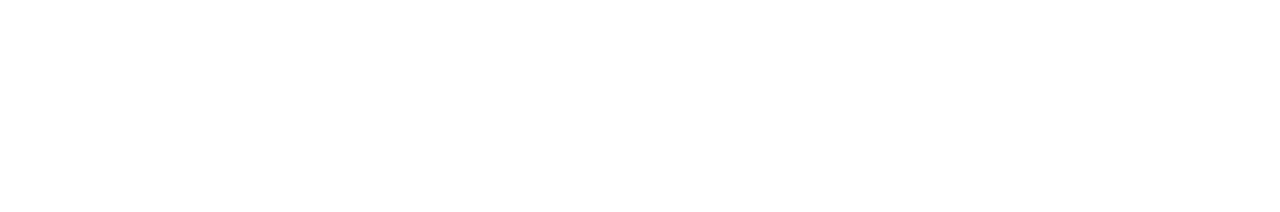
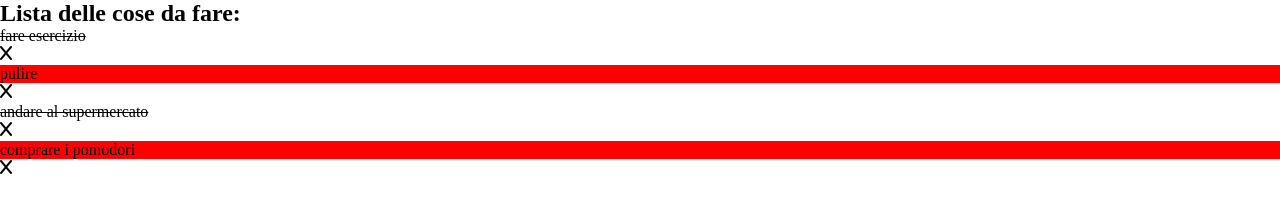
Before and after one commit to michelecamera1995/VUE-todolist, a plain HTML site: page index.html in a window 1280 px wide. Drawn offline with nearby package versions, Linux system fonts and the light colour scheme.

Commit message:
creation exercise

```diff
--- a/css/style.css
+++ b/css/style.css
@@ -0,0 +1,18 @@
+
+	* {
+        box-sizing:border-box;
+        margin:0px;
+        padding:0px;
+        overflow-x: hidden;
+        overflow-y: hidden;
+    }
+
+    .barred{
+        text-decoration: line-through;
+
+    }
+
+    .red{
+        background-color: red;
+
+    }
--- a/index.html
+++ b/index.html
@@ -1,15 +1,33 @@
 <!DOCTYPE html>
 <html lang="en">
+
 <head>
     <meta charset="UTF-8">
     <meta http-equiv="X-UA-Compatible" content="IE=edge">
     <meta name="viewport" content="width=device-width, initial-scale=1.0">
+    <link rel="stylesheet"
+        href="https://cdnjs.cloudflare.com/ajax/libs/font-awesome/6.1.1/css/all.min.css"
+        integrity="sha512-KfkfwYDsLkIlwQp6LFnl8zNdLGxu9YAA1QvwINks4PhcElQSvqcyVLLD9aMhXd13uQjoXtEKNosOWaZqXgel0g=="
+        crossorigin="anonymous" referrerpolicy="no-referrer" />
     <title>javascript</title>
     <link rel="stylesheet" href="css/style.css">
     <script src="javascript/Framescript.js" defer></script>
-	<script src="https://cdn.jsdelivr.net/npm/vue@2/dist/vue.js"defer></script>
+    <script src="https://cdn.jsdelivr.net/npm/vue@2/dist/vue.js" defer></script>
     <script src="javascript/script.js" defer></script>
 </head>
+
 <body>
+    <div id="app">
+        <h2>Lista delle cose da fare:</h2>
+        <div>
+            <ul>
+                <li v-for="(item,index) in toDoList" >
+                    <div :class="taskDone(item)" v-if="!isHidden">{{item.text}}</div>
+                    <div v-on:click="isHidden = true"><i class="fa-solid fa-x"></i></div>
+                </li>
+            </ul>
+        </div>
+    </div>
 </body>
+
 </html>
--- a/javascript/script.js
+++ b/javascript/script.js
@@ -1 +1,35 @@
 console.log("js-ok")
+
+
+/*
+
+MILESTONE 1
+Stampare all'interno di una lista, un item per ogni todo.
+Se la proprietà done è uguale a true, visualizzare il testo del todo sbarrato.
+MILESTONE 2
+Visualizzare a fianco ad ogni item ha una "x": cliccando su di essa, il todo viene rimosso dalla lista.
+MILESTONE 3
+Predisporre un campo di input testuale e un pulsante "aggiungi": cliccando sul pulsante, il testo digitato viene letto e utilizzato per creare un nuovo todo, che quindi viene aggiunto alla lista dei todo esistenti.
+
+*/
+
+
+
+
+
+const app = new Vue({
+    el: '#app',
+    data: {
+        isHidden: false,
+        toDoList: [{ text: 'fare esercizio', done: true }, { text: 'pulire', done: false }, { text: 'andare al supermercato', done: true },{ text: 'comprare i pomodori', done: false },]
+    },
+    methods: {
+        taskDone(item) {
+           if (item.done === true){
+               return 'barred'
+           }else{
+            return 'red'
+           }
+        }
+    }
+});
```
Also changed, not shown: 1 other file.
